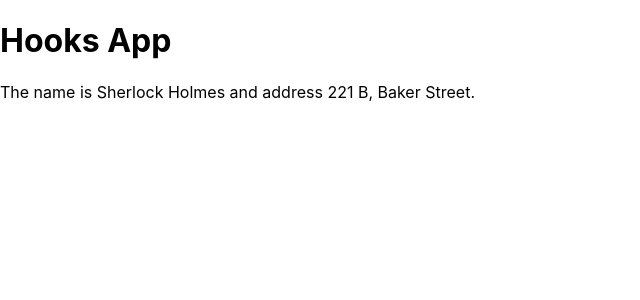
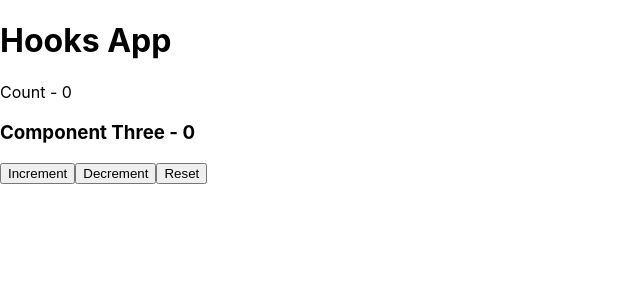
Before and after one commit to ZainabBubere/ReactHooks, a React (Create React App) app: page / in a window 1280 px wide. Shown: the top 300 px of the page, without its empty margins (0-640 px from the left). Built offline with nearby package versions, Linux system fonts and the light colour scheme.

Commit message:
Added new files

```diff
--- a/src/App.js
+++ b/src/App.js
@@ -10,15 +10,45 @@ import HookMouse from './Components/EffectHooks/HookMouse';
 import IntervalHookCounter from './Components/EffectHooks/IntervalHookCounter';
 import MouseContainer from './Components/EffectHooks/MouseContainer';
 import ComponentA from './Components/ContextHooks/ComponentA';
-import React from 'react';
+import React, {useReducer} from 'react';
+import CounterOne from './Components/ReducerHooks/CounterOne';
+import CounterTwo from './Components/ReducerHooks/CounterTwo';
+import MultipleReducer from './Components/ReducerHooks/MultipleReducer';
+import ComponentOne from './Components/ReducerWithContext/ComponentOne';
 
 export const UserContext = React.createContext()
 export const AddressContext = React.createContext()
 
+export const CountContext = React.createContext()
+
+const initialState = 0
+const reducer = (currentState, action) => {
+    switch(action){
+        case 'increment':
+            return currentState + 1
+        case 'decrement':
+            return currentState - 1
+        case 'reset':
+            return initialState
+        default :
+        return currentState
+    }
+
+}
+
 function App() {
+  const [newState, dispatch] = useReducer(reducer,initialState)
+
   return (
     <div>
       <h1>Hooks App</h1>
+      <CountContext.Provider
+      value = {{countState : newState, countDispatch : dispatch}}>
+        <div>
+          Count - {newState}
+          <ComponentOne></ComponentOne>
+        </div>
+      </CountContext.Provider>
       {/* <Counter></Counter> */}
       {/* <HookCounter></HookCounter> */}
       {/* <HookCounter3></HookCounter3> */}
@@ -28,11 +58,14 @@ function App() {
       {/* <MouseContainer></MouseContainer> */}
       {/* <IntervalHookCounter></IntervalHookCounter> */}
       {/* <DataFetching></DataFetching> */}
-      <UserContext.Provider value={'Sherlock Holmes'}>
+      {/* <UserContext.Provider value={'Sherlock Holmes'}>
         <AddressContext.Provider value={'221 B, Baker Street'}>
         <ComponentA></ComponentA>
         </AddressContext.Provider>
-      </UserContext.Provider>
+      </UserContext.Provider> */}
+      {/* <CounterOne></CounterOne> */}
+      {/* <CounterTwo></CounterTwo> */}
+      {/* <MultipleReducer></MultipleReducer> */}
 
     </div>
   );
--- /dev/null
+++ b/src/Components/ReducerHooks/CounterOne.js
@@ -0,0 +1,30 @@
+import React, {useReducer} from 'react'
+
+const initialState = 0
+const reducer = (currentState, action) => {
+    switch(action){
+        case 'increment':
+            return currentState + 1
+        case 'decrement':
+            return currentState - 1
+        case 'reset':
+            return initialState
+        default :
+        return currentState
+    }
+
+}
+
+function CounterOne() {
+    const [newState, dispatch] = useReducer(reducer,initialState)
+    return (
+        <div>
+            <h3>Count - {newState}</h3>
+            <button onClick={() => dispatch('increment')}>Increment</button>
+            <button onClick={() => dispatch('decrement')}>Decrement</button>
+            <button onClick={() => dispatch('reset')}>Reset</button>
+        </div>
+    )
+}
+
+export default CounterOne
--- /dev/null
+++ b/src/Components/ReducerHooks/CounterTwo.js
@@ -0,0 +1,50 @@
+import React, {useReducer} from 'react'
+
+const initialState = {
+    count : 0,
+    countTwo : 10
+}
+
+const reducer = (currentState, action) => {
+    switch(action.type){
+        case 'increment':
+            return {...currentState, count : currentState.count + action.value}
+        case 'decrement':
+            return {...currentState, count : currentState.count - action.value}
+        case 'increment countTwo':
+            return {...currentState, countTwo : currentState.countTwo + action.value}
+        case 'decrement countTwo':
+            return {...currentState, countTwo : currentState.countTwo - action.value}
+        case 'reset':
+            return initialState
+        default :
+            return currentState
+    }
+}
+
+function CounterTwo() {
+    const [newState, dispatch] = useReducer(reducer, initialState)
+
+    return (
+        <div>
+            <div>
+                <h3>Count - {newState.count}</h3>
+                <button onClick={() => dispatch({type:'increment', value : 1})}>Increment</button>
+                <button onClick={() => dispatch({type:'decrement', value : 1})}>Decrement</button>
+                <button onClick={() => dispatch({type:'increment', value : 5})}>Increment 5</button>
+                <button onClick={() => dispatch({type:'decrement', value : 5})}>Decrement 5</button>
+            </div>
+            <div>
+                <h3>CountTwo - {newState.countTwo}</h3>
+                <button onClick={() => dispatch({type:'increment countTwo', value : 1})}>Increment</button>
+                <button onClick={() => dispatch({type:'decrement countTwo', value : 1})}>Decrement</button>
+                <button onClick={() => dispatch({type:'increment countTwo', value : 5})}>Increment 5</button>
+                <button onClick={() => dispatch({type:'decrement countTwo', value : 5})}>Decrement 5</button>
+            </div>
+
+            <button onClick={() => dispatch({type:'reset'})}>Reset</button>
+        </div>
+    )
+}
+
+export default CounterTwo
--- /dev/null
+++ b/src/Components/ReducerHooks/MultipleReducer.js
@@ -0,0 +1,40 @@
+import React, {useReducer} from 'react'
+
+const initialState = 0
+const reducer = (currentState, action) => {
+    switch(action){
+        case 'increment':
+            return currentState + 1
+        case 'decrement':
+            return currentState - 1
+        case 'reset':
+            return initialState
+        default :
+        return currentState
+    }
+
+}
+
+function MultipleReducer() {
+    const [newState, dispatch] = useReducer(reducer,initialState)
+    const [newStateTwo, dispatchTwo] = useReducer(reducer, initialState)
+    return (
+        <div>
+            <div>
+                <h3>Count - {newState}</h3>
+                <button onClick={() => dispatch('increment')}>Increment</button>
+                <button onClick={() => dispatch('decrement')}>Decrement</button>
+                <button onClick={() => dispatch('reset')}>Reset</button>
+            </div>
+            <div>
+                <h3>Count Two - {newStateTwo}</h3>
+                <button onClick={() => dispatchTwo('increment')}>Increment</button>
+                <button onClick={() => dispatchTwo('decrement')}>Decrement</button>
+                <button onClick={() => dispatchTwo('reset')}>Reset</button>
+            </div>
+
+        </div>
+    )
+}
+
+export default MultipleReducer
--- /dev/null
+++ b/src/Components/ReducerWithContext/ComponentOne.js
@@ -0,0 +1,13 @@
+import React from 'react'
+import ComponentTwo from './ComponentTwo'
+
+
+function ComponentOne() {
+    return (
+        <div>
+            <ComponentTwo></ComponentTwo>
+        </div>
+    )
+}
+
+export default ComponentOne
--- /dev/null
+++ b/src/Components/ReducerWithContext/ComponentThree.js
@@ -0,0 +1,16 @@
+import React, {useContext} from 'react'
+import {CountContext} from '../../App'
+
+function ComponentThree() {
+    const countContext = useContext(CountContext)
+    return (
+        <div>
+           <h3>Component Three - {countContext.countState}</h3>
+            <button onClick={() => countContext.countDispatch('increment')}>Increment</button>
+            <button onClick={() => countContext.countDispatch('decrement')}>Decrement</button>
+            <button onClick={() => countContext.countDispatch('reset')}>Reset</button>
+        </div>
+    )
+}
+
+export default ComponentThree
--- /dev/null
+++ b/src/Components/ReducerWithContext/ComponentTwo.js
@@ -0,0 +1,12 @@
+import React from 'react'
+import ComponentThree from './ComponentThree'
+
+function ComponentTwo() {
+    return (
+        <div>
+            <ComponentThree></ComponentThree>
+        </div>
+    )
+}
+
+export default ComponentTwo
```
